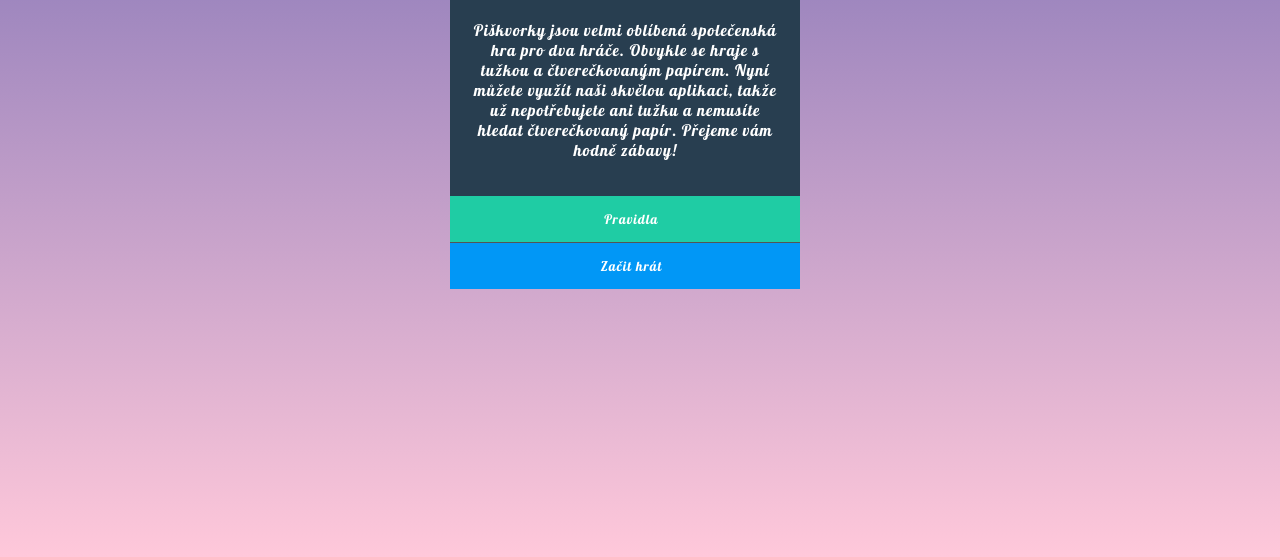
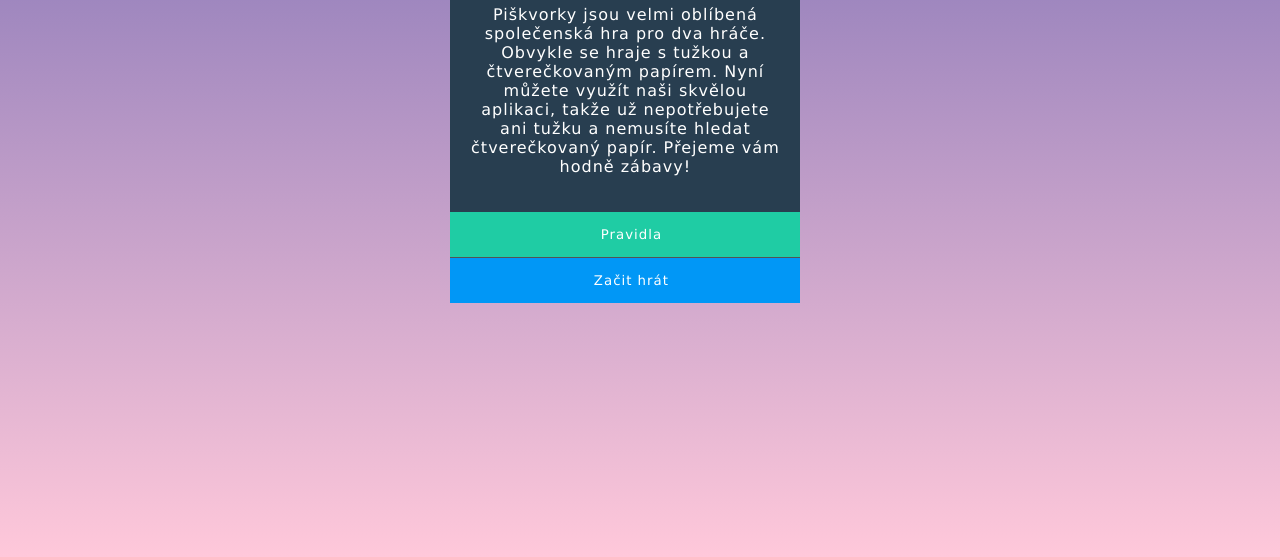
Before and after one commit to Chunastasya/piskvorky, a plain HTML site: page index.html in a window 1280 px wide. Shown: the part 361-918 px from the top of the page. Drawn offline with Linux system fonts and the light colour scheme; a web font is replaced by a local one.

Commit message:
po review

```diff
--- a/style.css
+++ b/style.css
@@ -7,13 +7,16 @@ h1,
 p,
 a {
     color: white;
-    font-family: 'Lobster';
+    font-family: 'Lobster', cursive;
 letter-spacing: 1px;
 
 }
 
+p,
+a {
+    font-family:Verdana, Geneva, Tahoma, sans-serif
 
-
+}
 .piskvorky {
 background-color: #283e50;
 border-radius: 5px;
```
